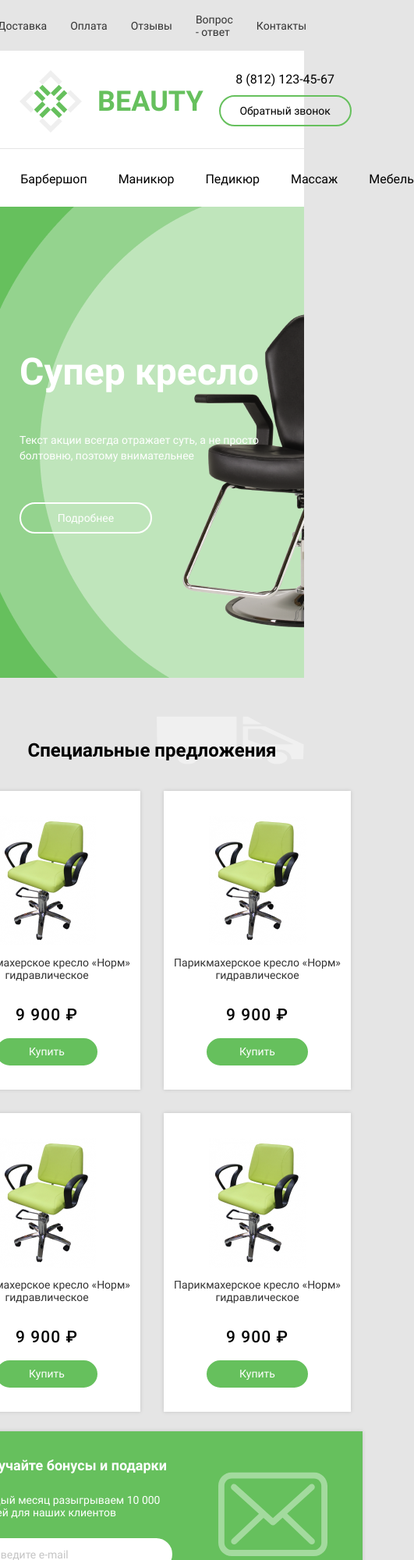
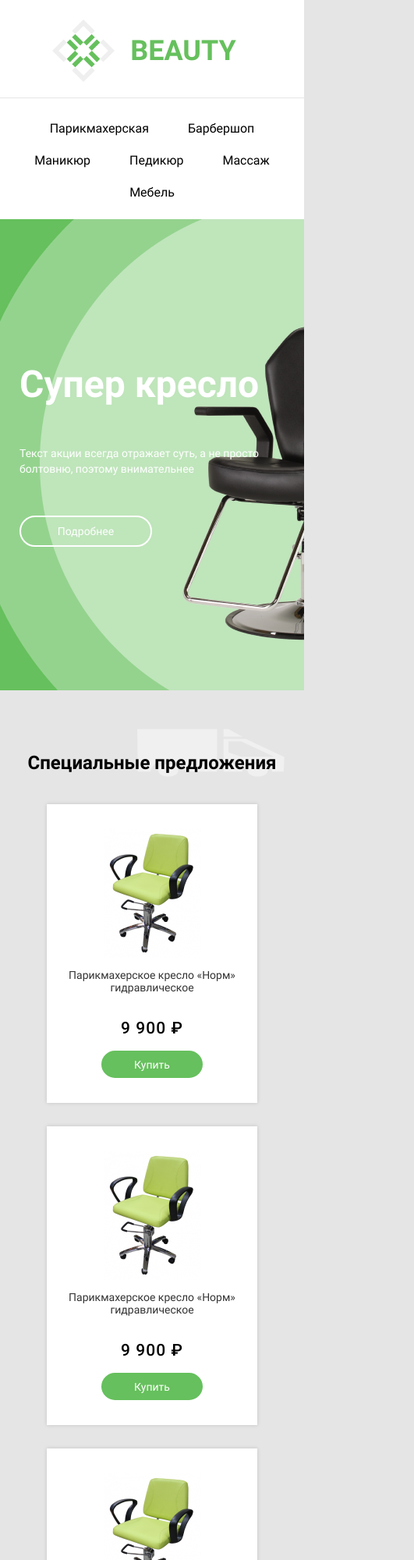
Before and after one commit to lapard1n/beauty, a plain HTML site: page index.html in a window 390 px wide. Shown: the top 2000 px of the page at 78% size, 531 px wide, since content can reach past the window. Drawn offline with Linux system fonts and the light colour scheme.

Commit message:
beta version pj

```diff
--- a/scss/_queries.scss
+++ b/scss/_queries.scss
@@ -25,10 +25,6 @@
     justify-content: center;
     &__number {
       margin: 0 0 10px;
-      text-decoration: none;
-      color: #000000;
-      font-size: 16px;
-      cursor: pointer;
     }
   }
 }
@@ -45,11 +41,11 @@
     flex-direction: column;
     margin-bottom: 0;
     &__block {
+      width: 90%;
       &:first-child {
         margin-bottom: 0;
       }
     }
-
   }
 }
 
@@ -72,15 +68,86 @@
     margin: 25px 0;
   }
   .connection._second {
+    flex-direction: row;
     margin: 0;
     order: -1;
+    .connection__number {
+      margin: 0 15px 0 0;
+    }
   }
 }
 
 @media (max-width: 695px) {
-
+  .sup-menu {
+    height: 50px;
+    flex-flow: row wrap;
+    align-content: space-between;
+    &__link {
+      margin: 0 25px;
+    }
+  }
 }
 
 @media (max-width: 576px) {
+  .logo {
+    display: flex;
+    justify-content: center;
+    &__name {
+      margin: 25px 0 20px;
+    }
+  }
+  .connection._first {
+    display: none;
+  }
+  .item-case {
+    display: flex;
+    flex-flow: row wrap;
+  }
+}
 
+@media (max-width: 434px) {
+  .connection__number {
+    display: none;
+  }
+  .sub-menu-case {
+    display: none;
+  }
+  .sup-menu {
+    height: 100px;
+    flex-flow: row wrap;
+    align-content: space-between;
+    &__link {
+      margin: 0 25px;
+    }
+  }
+  .slider__text {
+    width: auto;
+  }
+  .advertising__block {
+    margin-left: 0;
+    margin-right: 0;
+  }
+  .advertising__cont {
+    width: auto;
+    display: flex;
+    flex-flow: column wrap;
+    justify-content: center;
+    align-items: center;
+    margin: 0 25px;
+  }
+  .end-line {
+    flex-flow: column wrap;
+    justify-content: center;
+    align-items: center;
+    p {
+      text-align: center;
+      margin: 25px;
+      &:last-child {
+        margin-top: 0;
+      }
+    }
+  }
+  .advertising__mail {
+    width: 80%;
+  }
 }
--- a/scss/main.scss
+++ b/scss/main.scss
@@ -262,11 +262,11 @@ header, main, footer {
 }
 .product {
   width: 100%;
-  max-width: 1160px;
+  max-width: 1110px;
   margin: 80px 25px 100px;
   position: relative;
   &__title {
-  position: relative;
+    position: relative;
     z-index: 2;
     font: {
       weight: 700;
```
Also changed, not shown: css/main.css, 1 other file.
